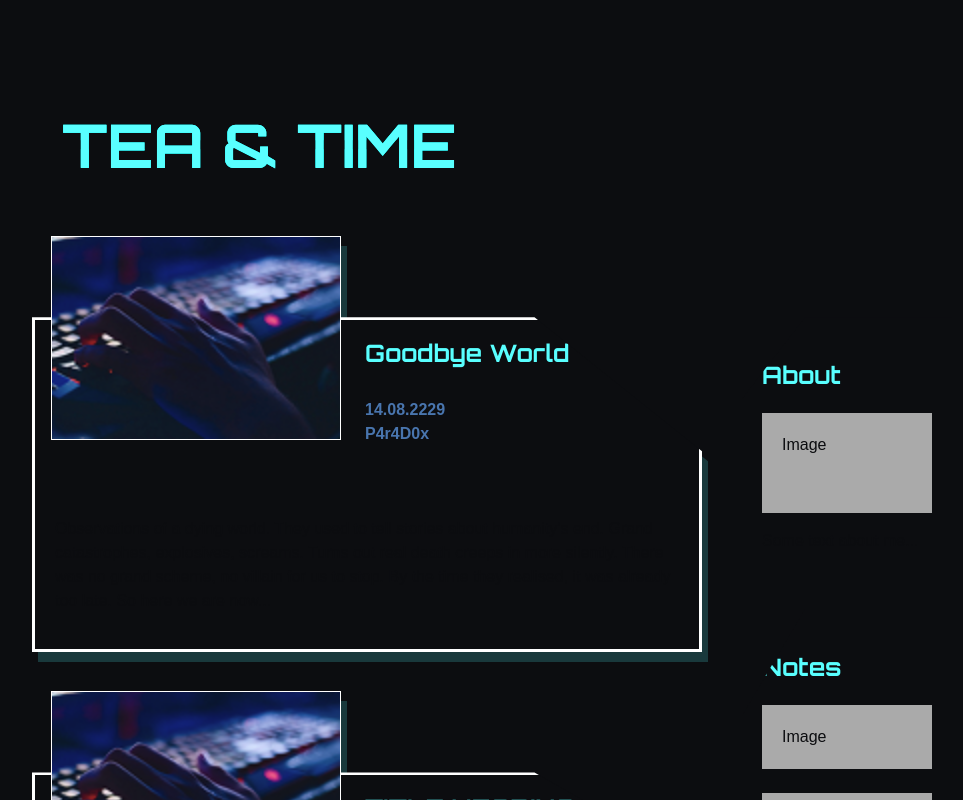
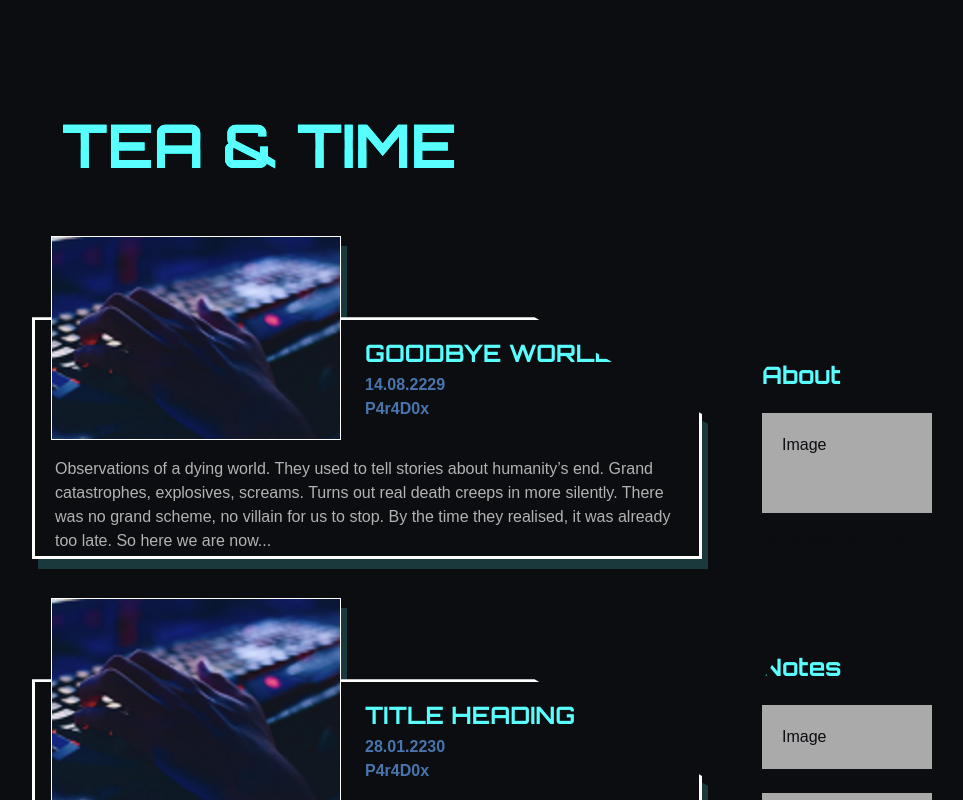
Before and after one commit to leslieJHartmann/TimetravelBlog, a React (Vite) app: page / in a window 1280 px wide. Shown: the top 800 px of the page, without its empty margins (148-1111 px from the left). Built offline with nearby package versions, Linux system fonts and the light colour scheme; a web font is replaced by a local one.

Commit message:
Added hover glitches and sound effects

```diff
--- a/src/components/BlogEntry.jsx
+++ b/src/components/BlogEntry.jsx
@@ -12,15 +12,17 @@ function BlogEntry({ title, description, date, author }) {
           className="thumbnailimg"
         />
         <div className="innerblogcard">
-          <Glitch auto>
-            <h2 className="blogEntryTitle">{title}</h2>
-          </Glitch>
+          <div className="title-wrapper">
+            <Glitch burstOnHover sound>
+              <h2 className="blogEntryTitle">{title}</h2>
+            </Glitch>
+          </div>
           <h5 className="blogEntrySub">
             {date}
             <br></br>
             {author}
           </h5>
-          <p className="">{description}</p>
+          <p className="blogEntryDesc">{description}</p>
         </div>
       </div>
     </div>
--- a/src/components/BlogLayout.jsx
+++ b/src/components/BlogLayout.jsx
@@ -6,7 +6,7 @@ function BlogLayout() {
     <div className="row">
       <div className="leftcolumn">
         <BlogEntry
-          title="Goodbye World"
+          title="GOODBYE WORLD."
           date="14.08.2229"
           author="P4r4D0x"
           description={
@@ -16,8 +16,11 @@ function BlogLayout() {
 
         <BlogEntry
           title="TITLE HEADING"
-          description="Title description"
-          date="Sep 2, 2017"
+          date="28.01.2230"
+          author="P4r4D0x"
+          description="Gotta admit... I thought it was beyond me to be surprised anymore.
+Or maybe I’m hallucinating. It beats staring into space, so we’re investigating. This... Anomaly. Thought time weirdness was a sci-fi thing. People made it up.
+Well, if you’re reading this, I guess that can’t be true."
         />
       </div>
 
--- a/src/components/Glitch.jsx
+++ b/src/components/Glitch.jsx
@@ -1,21 +1,86 @@
-import { useEffect, useState } from "react";
+import { useEffect, useState, useRef } from "react";
 
-function Glitch({ children, auto = false, burstOnHover = false }) {
+function Glitch({
+  children,
+  auto = false,
+  burstOnHover = false,
+  sound = false, // enable / disable sound
+}) {
   const [glitching, setGlitching] = useState(false);
+  const audioRef = useRef(null);
+  const timeoutRef = useRef(null);
 
-  // Trigger glitch burst
+  //sound
+  const playSound = () => {
+    if (!sound) return;
+
+    const a = audioRef.current;
+    if (!a) return;
+
+    try {
+      // If already playing, fully stop first
+      a.pause();
+      a.currentTime = 0;
+
+      a.volume = 0.7;
+
+      const playPromise = a.play();
+
+      if (playPromise !== undefined) {
+        playPromise.catch((err) => {
+          console.log("Playback failed:", err);
+        });
+      }
+    } catch (err) {
+      console.log("Audio error:", err);
+    }
+  };
+
+  const [audioUnlocked, setAudioUnlocked] = useState(false);
+
+  useEffect(() => {
+    const unlock = () => {
+      if (!audioRef.current) return;
+
+      audioRef.current.volume = 0;
+      audioRef.current
+        .play()
+        .then(() => {
+          audioRef.current.pause();
+          audioRef.current.currentTime = 0;
+          setAudioUnlocked(true);
+        })
+        .catch(() => {
+          console.log("Audio unlock failed:", err);
+        });
+
+      window.removeEventListener("click", unlock);
+    };
+
+    window.addEventListener("click", unlock);
+
+    return () => window.removeEventListener("click", unlock);
+  }, []);
+
+  // Trigger Glitch
   const triggerGlitch = () => {
     setGlitching(true);
+    playSound();
   };
 
-  // random timer
+  const stopGlitch = () => {
+    setGlitching(false);
+  };
+
+  // Random Auto Timer
+
   useEffect(() => {
     if (!auto) return;
 
     let timeout;
 
-    const min = 2000; // 2 seconds
-    const max = 10000; // 10 seconds
+    const min = 2000;
+    const max = 10000;
 
     const scheduleNext = () => {
       const delay = Math.random() * (max - min) + min;
@@ -31,41 +96,33 @@ function Glitch({ children, auto = false, burstOnHover = false }) {
     return () => clearTimeout(timeout);
   }, [auto]);
 
-  // Animation end handler
-  const handleAnimationEnd = () => {
-    setGlitching(false);
-  };
+  useEffect(() => {
+    return () => {
+      clearTimeout(timeoutRef.current);
+    };
+  }, []);
 
   return (
     <div
-      className={`glitch-container ${glitching ? "glitch-active" : ""}`}
+      className={`glitch-container
+        ${glitching ? "glitch-active" : ""}
+        ${burstOnHover ? "hover-enabled" : ""}`}
       onMouseEnter={() => {
         if (!burstOnHover) return;
-        setGlitching(true);
+        triggerGlitch();
       }}
     >
       <div className="glitch-content">{children}</div>
-
-      <div
-        className="glitch-overlay slice slice-1"
-        onAnimationEnd={handleAnimationEnd}
-      >
+      <div className="glitch-overlay slice-1" onAnimationEnd={stopGlitch}>
         {children}
       </div>
-
-      <div
-        className="glitch-overlay slice slice-2"
-        onAnimationEnd={handleAnimationEnd}
-      >
+      <div className="glitch-overlay slice-2" onAnimationEnd={stopGlitch}>
         {children}
       </div>
-
-      <div
-        className="glitch-overlay slice slice-3"
-        onAnimationEnd={handleAnimationEnd}
-      >
+      <div className="glitch-overlay slice-3" onAnimationEnd={stopGlitch}>
         {children}
       </div>
+      {sound && <audio ref={audioRef} src="/sfx/glitch.mp3" preload="auto" />}
     </div>
   );
 }
--- a/src/styles/blog.css
+++ b/src/styles/blog.css
@@ -61,18 +61,23 @@ body {
   background: black;
 }
 
+.title-wrapper {
+  transform: translate(310px, -25px);
+}
+
 .blogEntryTitle {
-  transform: translate(310px, -25px);
   position:static;
 }
 
 .blogEntrySub {
-  transform: translate(310px, -45px);
+  transform: translate(310px, -70px);
   position:static;
 }
 
 .blogEntryDesc {
-  transform: translate(0,-40px);
+  transform: translate(0,-60px);
+  color: rgb(179, 179, 179);
+  position: static;
 }
 
 .blogcard {
@@ -92,7 +97,11 @@ body {
 .innerblogcard {
   background-color: #0C0D10;
   clip-path: polygon(0 0, 0 100%, 100% 100%, 100% 40%, 75% 0);
-  padding: 20px;
+  padding-left: 20px;
+  padding-top: 20px;
+  padding-right: 20px;
+
+  height: 242px;
   border-style: solid;
   border-color: white;
 
--- a/src/styles/effects.css
+++ b/src/styles/effects.css
@@ -2,6 +2,17 @@
   position: relative;
   display: inline-block;
   overflow: visible;
+  transition: transform 0.25s ease, filter 0.25s ease;
+}
+
+/* Hover Effect */
+.hover-enabled {
+  transition: transform 0.02s ease, filter 0.10s ease;
+}
+
+.hover-enabled:hover {
+  transform: scale(1.008);
+  filter: brightness(1.2);
 }
 
 .glitch-content {
@@ -12,6 +23,8 @@
 /* Base overlay */
 .glitch-overlay {
   position: absolute;
+  top: 0;
+  left: 0;
   inset: 0;
   pointer-events: none;
   opacity: 0;
```
Also changed, not shown: 1 other file (tests, documents, lock files or other folders).
